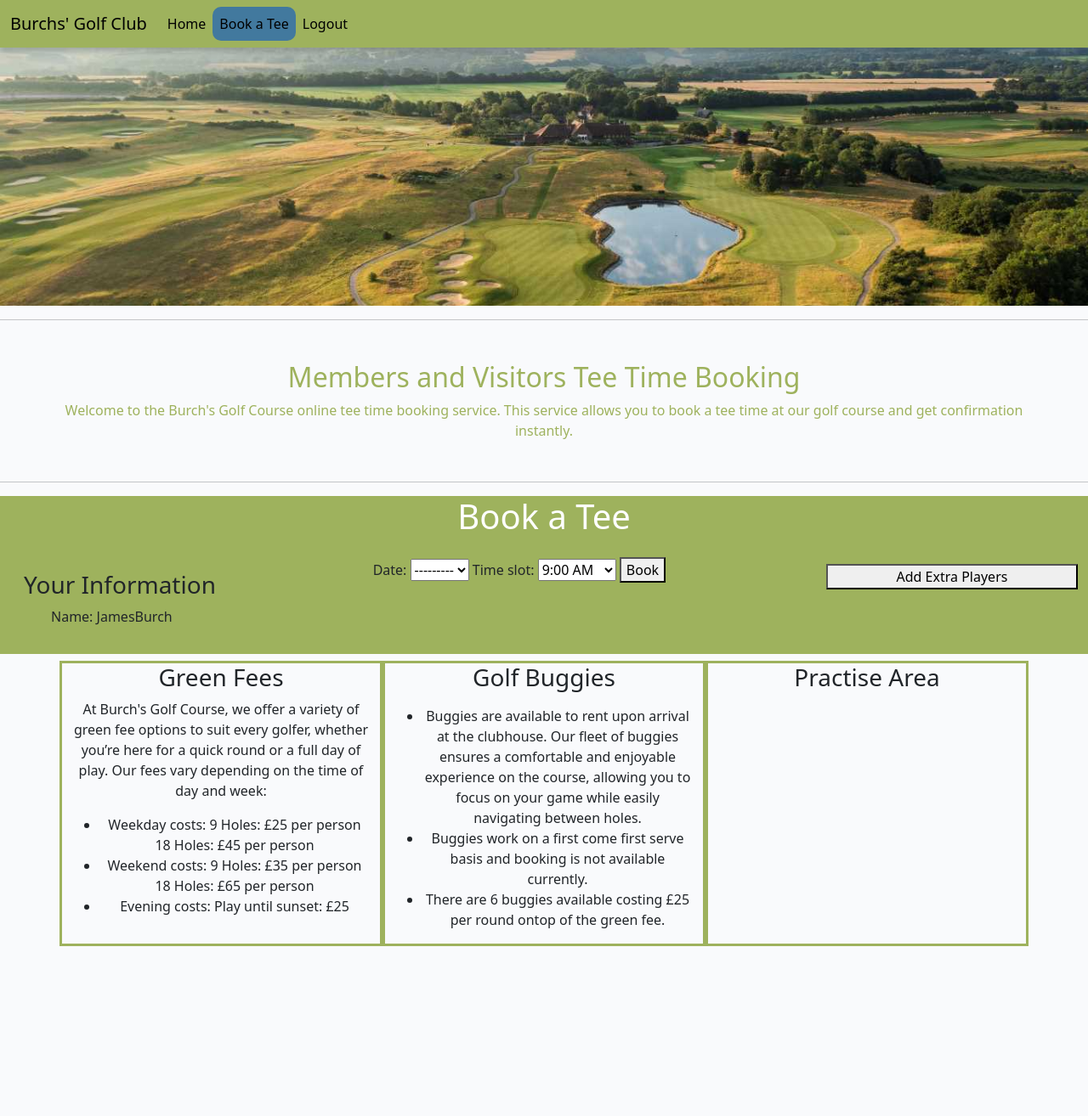
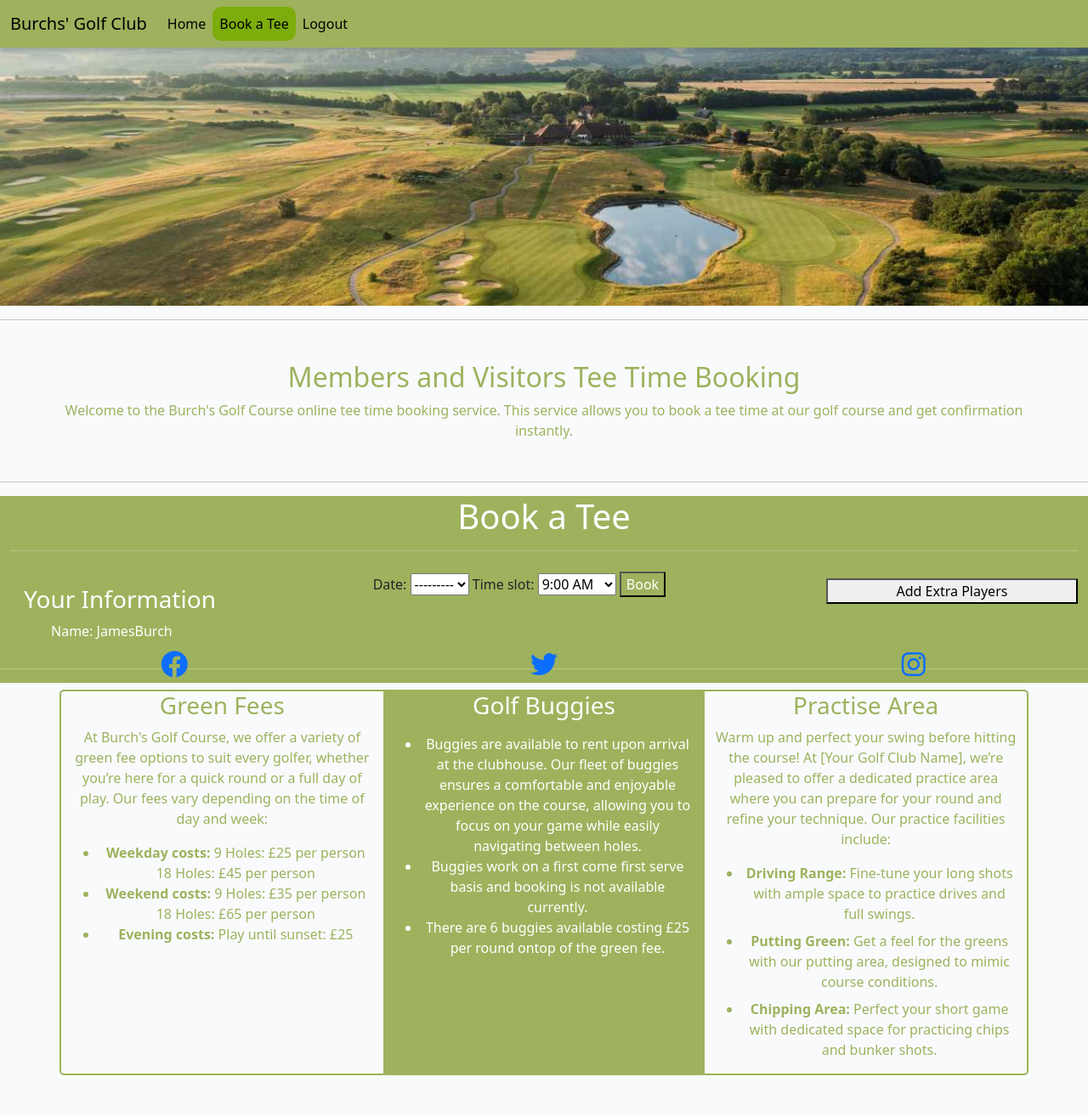
Before and after one commit to James-Burch/PP4-Django-Project, a Django app: page /booking/ in a window 1280 px wide. Shown: the whole page at 85% size. Before the commit the page ends 1114 px from the top, so only its background shows below. Run offline with Django 5.2, Linux system fonts and the light colour scheme; a user stored in the database is signed in; data that the repository does not hold is empty.

Commit message:
Add footer to base html file

```diff
--- a/bookapp/templates/base.html
+++ b/bookapp/templates/base.html
@@ -10,6 +10,7 @@
     <meta charset="UTF-8">
     <meta name="viewport" content="width=device-width, initial-scale=1.0">
     <!-- Bootstrap CSS -->
+    <link rel="stylesheet" href="https://cdnjs.cloudflare.com/ajax/libs/font-awesome/6.0.0-beta3/css/all.min.css">
     <link href="https://cdn.jsdelivr.net/npm/bootstrap@5.3.3/dist/css/bootstrap.min.css" rel="stylesheet"
         integrity="sha384-QWTKZyjpPEjISv5WaRU9OFeRpok6YctnYmDr5pNlyT2bRjXh0JMhjY6hW+ALEwIH" crossorigin="anonymous">
     <link rel="stylesheet" href="{% static 'css/style.css' %}">
@@ -75,5 +76,19 @@
         integrity="sha384-YvpcrYf0tY3lHB60NNkmXc5s9fDVZLESaAA55NDzOxhy9GkcIdslK1eN7N6jIeHz"
         crossorigin="anonymous"></script>
 </body>
-
+<footer>
+    <div class="container">
+        <div class="row fixed-bottom text-center">
+            <div class="col-4">
+                <a href="https://www.facebook.com/" rel="noopener" target="_blank"><i class="fab fa-facebook fa-2x"></i></a>
+            </div>
+            <div class="col-4">
+                <a href="https://x.com/?lang=en" rel="noopener" target="_blank"><i class="fab fa-twitter fa-2x"></i></a>
+            </div>
+            <div class="col-4">
+                <a href="https://www.instagram.com/" rel="noopener" target="_blank"><i class="fab fa-instagram fa-2x"></i></a>
+            </div>
+        </div>
+    </div>
+</footer>
 </html>
--- a/bookapp/templates/bookingpage.html
+++ b/bookapp/templates/bookingpage.html
@@ -11,12 +11,13 @@
         time at our golf course and get confirmation instantly.</p>
 </div>
 <hr>
-<div class="container-fluid bg-green">
-    <h1 class="text-white text-center">Book a Tee</h1>
+<div class="container-fluid bg-green text-white">
+    <h1 class="text-center">Book a Tee</h1>
+    <hr class="text-white">
     <!-- Displays the information of the user that is logged in -->
     <div class="row mt-4 d-flex justify-content-space-evenly">
         <div class="card col-12 col-lg-4">
-            <div class="card-body">
+            <div class="card-body text-white">
                 <h3 class="card-title">Your Information</h3>
                 <ul class="no-bullets">
                     <li>Name: {{ user }}</li>
@@ -28,38 +29,42 @@
                 {% csrf_token %}
                 {{ form.date.label_tag }} {{ form.date }}
                 {{ form.time_slot.label_tag }} {{ form.time_slot }}
-                <button type="submit">Book</button>
+                <button type="submit" class="text-white bg-green">Book</button>
             </form>
         </div>
 
         <div class="card col-12 col-lg-3">
             <button class="mt-2">Add Extra Players</button>
         </div>
+        <hr class="text-white">
     </div>
 </div>
-<div class="container text-center">
-    <div class="row pt-2 d-flex justify-content-space-evenly">
-        <div class="col-12 col-lg-4 booking-info-box">
+<div class="container text-center pb-5">
+    <div class="row mt-2 d-flex justify-content-space-evenly booking-info-box">
+        <div class="col-12 col-lg-4 text-green">
             <h3 class="mb-2">Green Fees</h3>
             <p>At Burch's Golf Course, we offer a variety of green fee options to suit every golfer, whether you’re
                 here for a quick round or a full day of play. Our fees vary depending on the time of day and week:
             <ul>
                 <li>
-                    Weekday costs:
+                    <strong>Weekday costs:</strong>
                     9 Holes: £25 per person
-                    18 Holes: £45 per person</li>
-                <li>Weekend costs:
+                    18 Holes: £45 per person
+                </li>
+                <li>
+                    <strong>Weekend costs:</strong>
                     9 Holes: £35 per person
                     18 Holes: £65 per person
                 </li>
-                <li>Evening costs:
+                <li>
+                    <strong>Evening costs:</strong>
                     Play until sunset: £25
                 </li>
             </ul>
 
             </p>
         </div>
-        <div class="col-12 col-lg-4 booking-info-box">
+        <div class="col-12 col-lg-4 bg-green text-white">
             <h3>Golf Buggies</h3>
             <p>
             <ul>
@@ -77,10 +82,36 @@
             </ul>
             </p>
         </div>
-        <div class="col-12 col-lg-4 booking-info-box">
+        <div class="col-12 col-lg-4 text-green">
             <h3>Practise Area</h3>
-            <p></p>
+            <p>Warm up and perfect your swing before hitting the course! At [Your Golf Club Name], we’re pleased to
+                offer a dedicated practice area where you can prepare for your round and refine your technique. Our
+                practice facilities include:
+            <ul>
+                <li class="mb-2">
+                    <strong>Driving Range:</strong> Fine-tune your long shots with ample space to practice drives and
+                    full swings.
+                </li>
+                <li class="mb-2"><strong>Putting Green:</strong> Get a feel for the greens with our putting area, designed to mimic
+                    course conditions.</li>
+                <li class="mb-2"><strong>Chipping Area:</strong> Perfect your short game with dedicated space for practicing chips and
+                    bunker shots.</li>
+            </ul>
+            </p>
         </div>
     </div>
 </div>
+<script>
+    // Show footer after scrolling 100px down the page
+    window.addEventListener('scroll', function() {
+        const footer = document.getElementById('footer');
+
+        // Check if the user has scrolled down more than 100px
+        if (window.scrollY > 100) {
+            footer.style.display = 'block';
+        } else {
+            footer.style.display = 'none';
+        }
+    });
+</script>
 {% endblock %}
--- a/static/css/style.css
+++ b/static/css/style.css
@@ -99,7 +99,7 @@ body {
 }
 
 .bg-book-btn {
-    background-color: #42799E;
+    background-color: #7CAD0B;
     border-radius: 10px;
 }
 
@@ -132,6 +132,11 @@ body {
 /* ----------------------------- Booking page styling */
 
 .booking-info-box {
-    border: #9EB25D;
+    border: 2px #9EB25D;
     border-style: solid;
+    border-radius: 5px;
 }
+
+.bg-green {
+    background-color: #9EB25D;
+}
```
